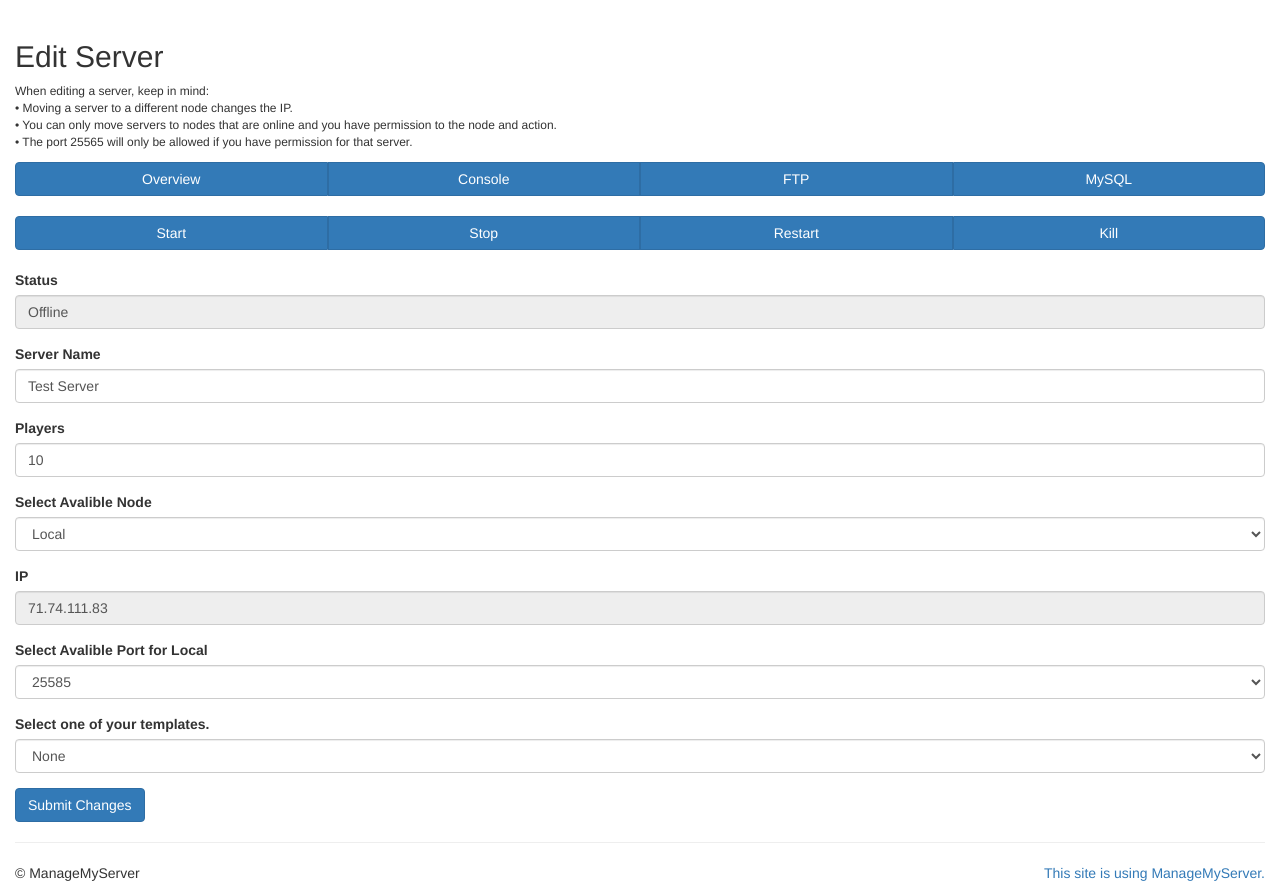
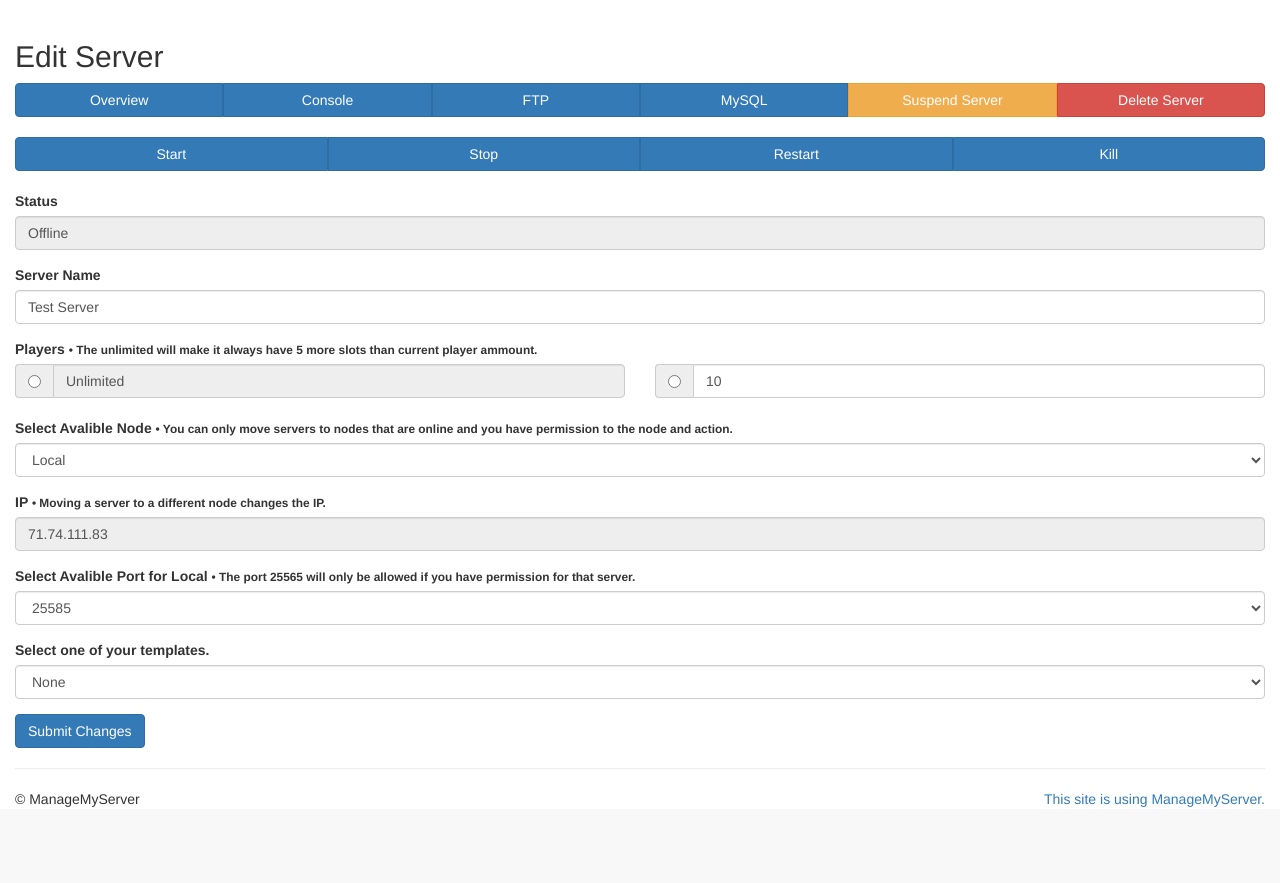
Before and after one commit to BrightSkyz/MMS-Layout, a PHP site: page /pages/server/1overview.php in a window 1280 px wide. Shown: the part 51-934 px from the top of the page. After the commit the page ends 858 px from the top, so only its background shows below. Run offline with PHP 8.4, Linux system fonts and the light colour scheme; some libraries are stand-ins or nearby versions.

Commit message:
Update 1overview.php

```diff
--- a/pages/server/1overview.php
+++ b/pages/server/1overview.php
@@ -1,23 +1,19 @@
 <?php echo file_get_contents('../include/header.php'); ?>
 <h2>Edit Server</h2>
-<p>
-When editing a server, keep in mind:<br>
-&bull; Moving a server to a different node changes the IP.<br>
-&bull; You can only move servers to nodes that are online and you have permission to the node and action.<br>
-&bull; The port 25565 will only be allowed if you have permission for that server.
-</p>
 <div class="btn-group btn-group-justified">
    <a href="1overview.php" class="btn btn-primary">Overview</a>
    <a href="1console.php" class="btn btn-primary">Console</a>
    <a href="1ftp.php" class="btn btn-primary">FTP</a>
    <a href="1mymql.php" class="btn btn-primary">MySQL</a>
+   <a href="" class="btn btn-warning">Suspend Server</a>
+   <a href="" class="btn btn-danger">Delete Server</a>
 </div>
 <br>
 <div class="btn-group btn-group-justified">
-   <a href="#" class="btn btn-primary">Start</a>
-   <a href="#" class="btn btn-primary">Stop</a>
-   <a href="#" class="btn btn-primary">Restart</a>
-   <a href="#" class="btn btn-primary">Kill</a>
+   <a href="" class="btn btn-primary">Start</a>
+   <a href="" class="btn btn-primary">Stop</a>
+   <a href="" class="btn btn-primary">Restart</a>
+   <a href="" class="btn btn-primary">Kill</a>
 </div>
 <br>
 <div class="form-group">
@@ -28,12 +24,28 @@ When editing a server, keep in mind:<br>
    <label class="control-label">Server Name</label>
    <input type="text" class="form-control" placeholder="My Minecraft Server" value="Test Server">
 </div>
+<label class="control-label">Players <small>&bull; The unlimited will make it always have 5 more slots than current player ammount.</small></label>
+<div class="row">
+   <div class="col-lg-6">
+      <div class="input-group">
+         <span class="input-group-addon">
+            <input type="radio">
+         </span>
+         <input disabled type="text" class="form-control" value="Unlimited">
+      </div>
+   </div>
+   <div class="col-lg-6">
+      <div class="input-group">
+         <span class="input-group-addon">
+            <input selected type="radio">
+         </span>
+         <input type="text" class="form-control" value="10">
+      </div>
+   </div>
+</div>
+<br>
 <div class="form-group">
-   <label class="control-label">Players</label>
-   <input type="text" class="form-control" placeholder="20" value="10">
-</div>
-<div class="form-group">
-   <label class="control-label">Select Avalible Node</label>
+   <label class="control-label">Select Avalible Node <small>&bull; You can only move servers to nodes that are online and you have permission to the node and action.</small></label>
    <select class="form-control" id="select">
       <option selected>Local</option>
       <option disabled>USA/Node1</option>
@@ -46,11 +58,11 @@ When editing a server, keep in mind:<br>
    </select>
 </div>
 <div class="form-group">
-   <label class="control-label">IP</label>
+   <label class="control-label">IP <small>&bull; Moving a server to a different node changes the IP.</small></label>
    <input disabled type="text" class="form-control" placeholder="12.34.567.89" value="71.74.111.83">
 </div>
 <div class="form-group">
-   <label class="control-label">Select Avalible Port for Local</label>
+   <label class="control-label">Select Avalible Port for Local <small>&bull; The port 25565 will only be allowed if you have permission for that server.</small></label>
    <select class="form-control" id="select">
       <option>25565</option>
       <option selected>25585</option>
@@ -61,7 +73,7 @@ When editing a server, keep in mind:<br>
    <select class="form-control" id="select">
       <option selected>None</option>
       <option>CastleBuild</option>
-      <option>TNT_Wars</option>
+      <option>TNTWars</option>
    </select>
 </div>
 <div class="btn-group" role="group">
```
